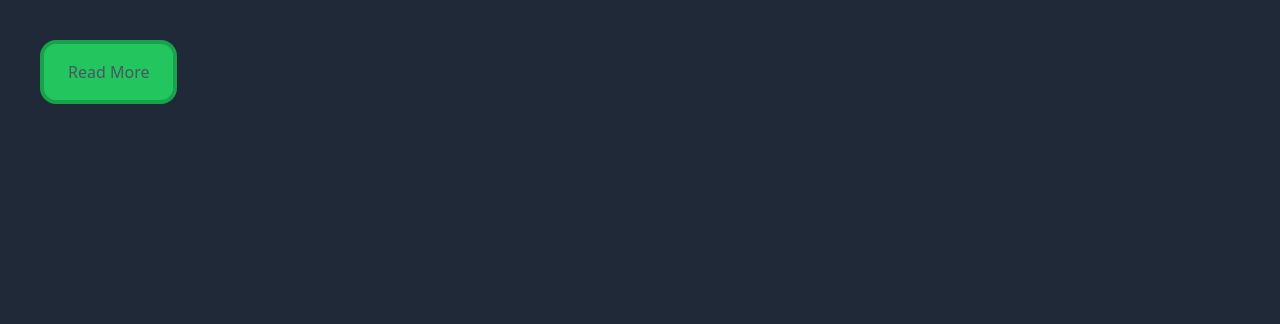
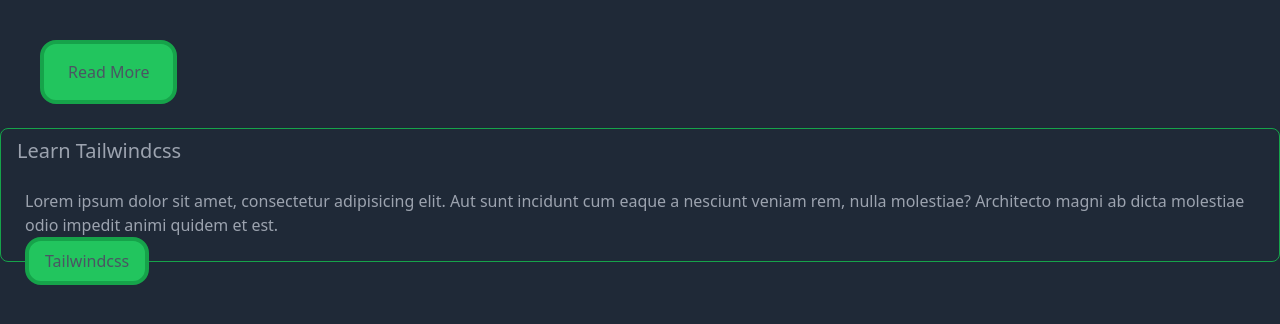
Before and after one commit to ProgrammerSohan/Mastering-Tailwind-CSS, a website built with Vite: page vite/vite-tailwind/index.html in a window 1280 px wide. Built offline with nearby package versions, Linux system fonts and the light colour scheme.

Commit message:
5_layout_s2_t4

```diff
--- a/vite/vite-tailwind/index.html
+++ b/vite/vite-tailwind/index.html
@@ -12,6 +12,17 @@
     <!--object properties  -->
     <button class="text-gray-600 bg-green-500 px-6 py-4 mt-10 ml-10 border-4 border-green-600 rounded-2xl hover:text-white hover:bg-green-400 hover:border-gray-600">Read More</button>
 
+    <!-- Layout -->
+    <div class="container relative border border-green-600 mt-6 mx-auto rounded-lg">
+
+      <h1 class="text-xl text-gray-400 pt-2 pl-4">Learn Tailwindcss</h1>
+      <button class="text-gray-600 bg-green-500 px-4 py-2 mt-10 ml-10 border-4 border-green-600 rounded-2xl hover:text-gray-500 hover:bg-green-400 hover:border-gray-600 absolute top-x-0 bottom-0 transform translate-y-6 -translate-x-4 hover:rotate-45">Tailwindcss</button>
+
+      <p class="p-6 text-gray-400">
+        Lorem ipsum dolor sit amet, consectetur adipisicing elit. Aut sunt incidunt cum eaque a nesciunt veniam rem, nulla molestiae? Architecto magni ab dicta molestiae odio impedit animi quidem et est.</p>
+
+    </div>
+
 
   </body>
 </html>
```
